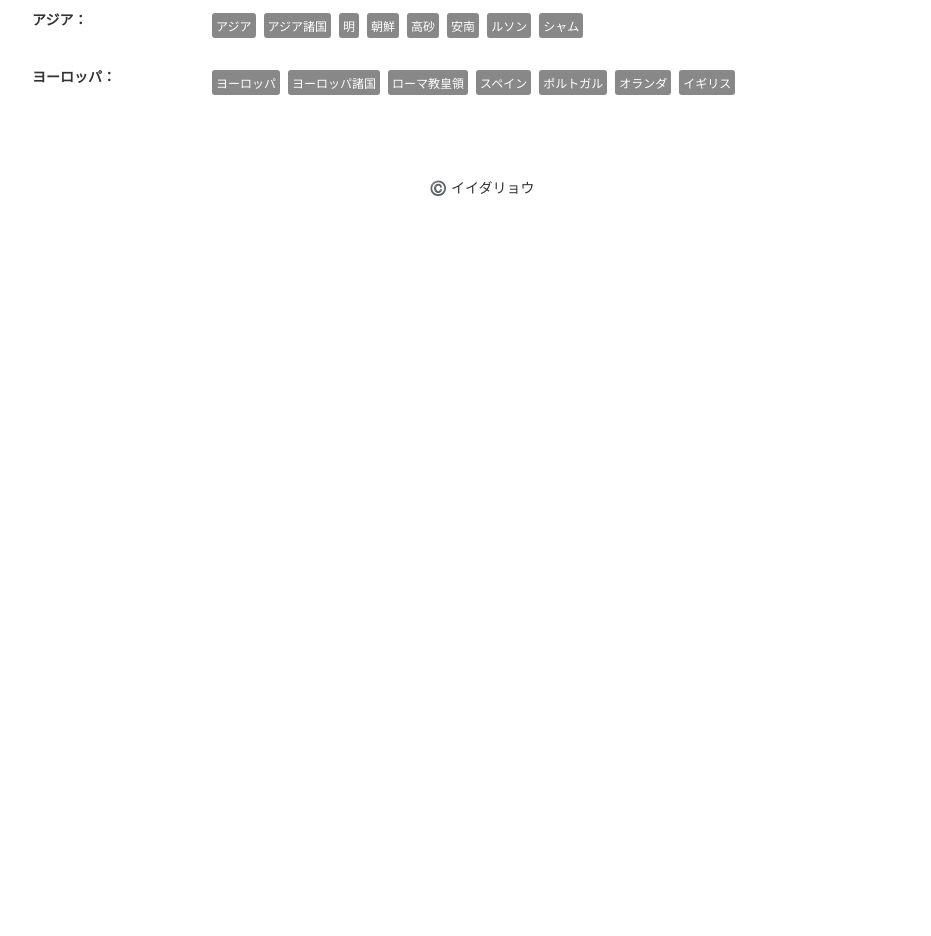
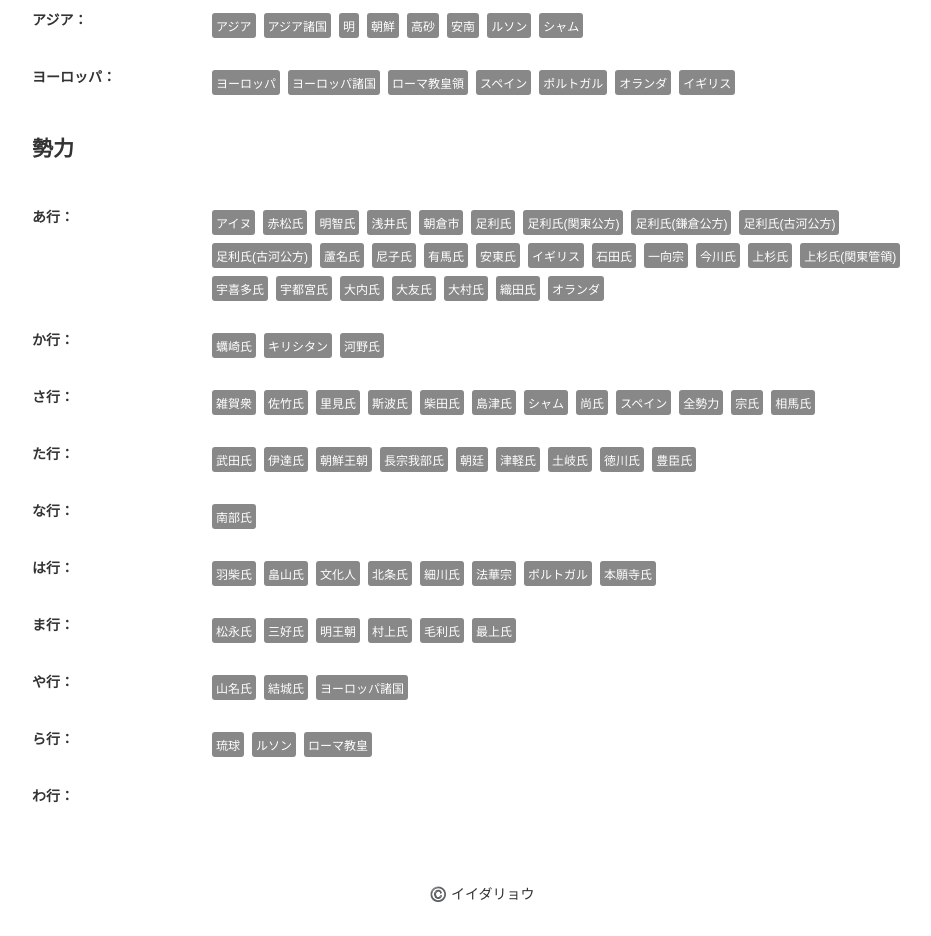
Before and after one commit to ryo-i/dai-sengoku-nenpyo, a Next.js app: page /tag in a window 1280 px wide. Shown: the part 1460-2396 px from the top of the page, without its empty margins (158-1089 px from the left). Before the commit the page ends 1690 px from the top, so only its background shows below. Built offline with nearby package versions, Linux system fonts and the light colour scheme.

Commit message:
勢力をページに表示 #3

```diff
--- a/components/InnerTag.tsx
+++ b/components/InnerTag.tsx
@@ -24,6 +24,7 @@ function InnerTag() {
   const [adAge, setAdAge] = useState(Data.piriod.adAge);
   const [waGengo, setWaGengo] = useState(Data.piriod.waGengo);
   const [place, setPlace] = useState(Data.place);
+  const [influence, setInfluence] = useState(Data.influence);
 
 
   // Tag Info
@@ -64,8 +65,23 @@ function InnerTag() {
                 </Link>
                 {data.country.map((data, index) =>
                   <Link href={"/?country=" + data} key={index}>
-                  <Tag className="country">{data}</Tag>
-                </Link>
+                    <Tag className="country">{data}</Tag>
+                  </Link>
+                )}
+              </dd>
+            </dl>
+          )}
+        </section>
+        <section>
+          <h2>勢力</h2>
+          {influence.map((data, index) =>
+            <dl key={index}>
+              <dt>{data.line}</dt>
+              <dd>
+                {data.influences.map((data, index) =>
+                  <Link href={"/?country=" + data} key={index}>
+                    <Tag className="country">{data}</Tag>
+                  </Link>
                 )}
               </dd>
             </dl>
--- a/data/data.json
+++ b/data/data.json
@@ -483,55 +483,87 @@
             ]
         }
     ],
-    "influence": {
-        "あ行": [
-            "アイヌ", "赤松氏", "明智氏", "浅井氏", "朝倉市", "足利氏", "足利氏(関東公方)", "蘆名氏", "尼子氏", "有馬氏", "安東氏",
+    "influence": [
+        {
+            "line": "あ行",
+            "influences": [
+                "アイヌ", "赤松氏", "明智氏", "浅井氏", "朝倉市", "足利氏", "足利氏(関東公方)", "足利氏(鎌倉公方)", "足利氏(古河公方)", "足利氏(古河公方)", "蘆名氏", "尼子氏", "有馬氏", "安東氏",
                 "イギリス", "石田氏", "一向宗", "今川氏",
                 "上杉氏", "上杉氏(関東管領)", "宇喜多氏", "宇都宮氏",
                 "大内氏", "大友氏", "大村氏", "織田氏", "オランダ"
-        ],
-        "か行": [
+            ]
+        },
+        {
+            "line": "か行",
+            "influences": [
                 "蠣崎氏",
-            "キリシタン"
-        ],
-        "さ行": [
+                "キリシタン",
+                "河野氏"
+            ]
+        },
+        {
+            "line": "さ行",
+            "influences": [
                 "雑賀衆", "佐竹氏", "里見氏",
-            "斯波氏", "柴田氏", "島津氏", "尚氏",
+                "斯波氏", "柴田氏", "島津氏", "シャム", "尚氏",
                 "スペイン",
                 "全勢力",
                 "宗氏", "相馬氏"
-        ],
-        "た行": [
+            ]
+        },
+        {
+            "line": "た行",
+            "influences": [
                 "武田氏", "伊達氏",
                 "朝鮮王朝", "長宗我部氏", "朝廷",
                 "津軽氏",
                 "土岐氏", "徳川氏", "豊臣氏"
-        ],
-        "な行": [
+            ]
+        },
+        {
+            "line": "な行",
+            "influences": [
                 "南部氏"
-        ],
-        "は行": [
+            ]
+        },
+        {
+            "line": "は行",
+            "influences": [
                 "羽柴氏", "畠山氏",
                 "文化人",
                 "北条氏", "細川氏", "法華宗", "ポルトガル", "本願寺氏"
-        ],
-        "ま行": [
+            ]
+        },
+        {
+            "line": "ま行",
+            "influences": [
                 "松永氏",
                 "三好氏", "明王朝",
                 "村上氏",
                 "毛利氏", "最上氏"
-        ],
-        "や行": [
+            ]
+        },
+        {
+            "line": "や行",
+            "influences": [
                 "山名氏",
                 "結城氏",
                 "ヨーロッパ諸国"
+            ]
+        },
+        {
+            "line": "ら行",
+            "influences": [
+                "琉球",
+                "ルソン",
+                "ローマ教皇"
+            ]
+        },
+        {
+            "line": "わ行",
+            "influences": []
+        }
     ],
-        "ら行": [
-            "琉球",
-            "ローマ教皇"
-        ],
-        "わ行": []
-    },
     "footer": {
         "text": "©️ イイダリョウ"
     }
--- a/pages/about.tsx
+++ b/pages/about.tsx
@@ -59,7 +59,7 @@ function About() {
                 <h2>進捗</h2>
                 <ul>
                     <li>pathから年月日全てを削除 <a href="https://github.com/ryo-i/dai-sengoku-nenpyo/issues/2" target="_blank">#2</a></li>
-                    <li>勢力のデータ追加 <a href="https://github.com/ryo-i/dai-sengoku-nenpyo/issues/3" target="_blank">#3</a></li>
+                    <li>勢力をページに表示 <a href="https://github.com/ryo-i/dai-sengoku-nenpyo/issues/3" target="_blank">#3</a></li>
                 </ul>
             </section>
             <section>
```
Also changed, not shown: 1 other file (tests, documents, lock files or other folders). Lines whose indentation alone changed are shown as unchanged.
